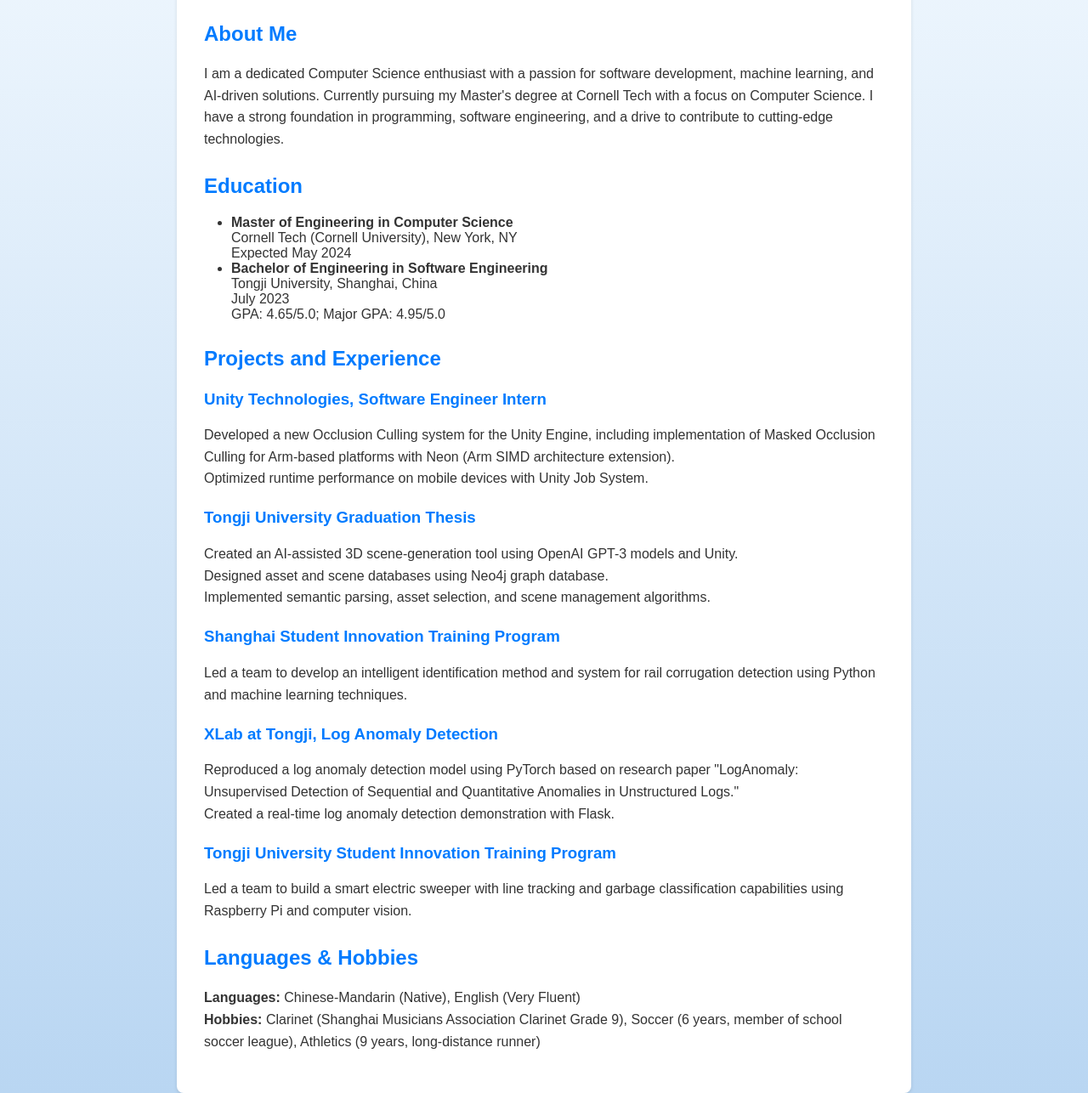
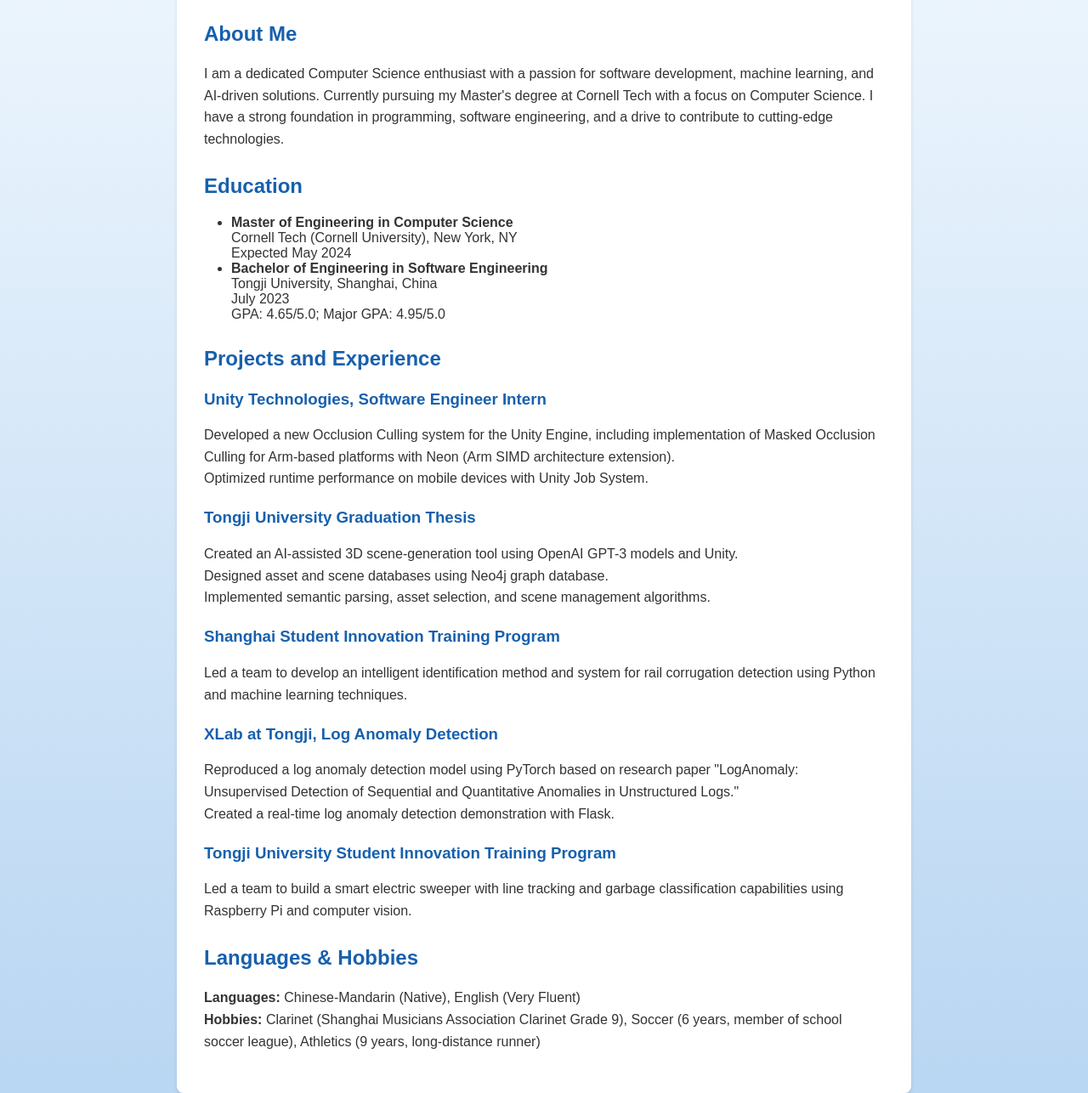
Before and after one commit to AlphaWhiskyLou/AlphaWhiskyLou.github.io, a Jekyll site: the page index.html, which Jekyll copies as it is, in a window 1280 px wide. Shown: the part 153-1439 px from the top of the page at 85% size. Built offline with Jekyll 4.4.1, drawn with Linux system fonts in a browser that asks for light colours.

Commit message:
Update index.html

```diff
--- a/index.html
+++ b/index.html
@@ -37,7 +37,7 @@
       color: #011123;
     }
     h2, h3 {
-      color: #007BFF;
+      color: #1760ad;
       margin-top: 1.2em;
     }
     ul {
```
